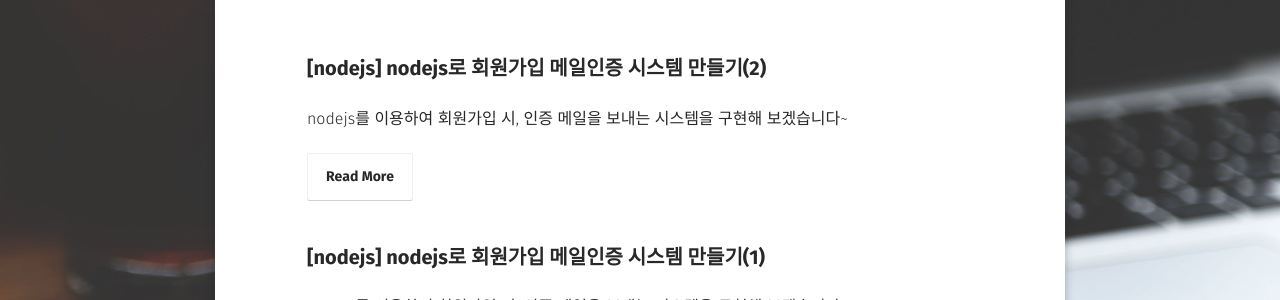
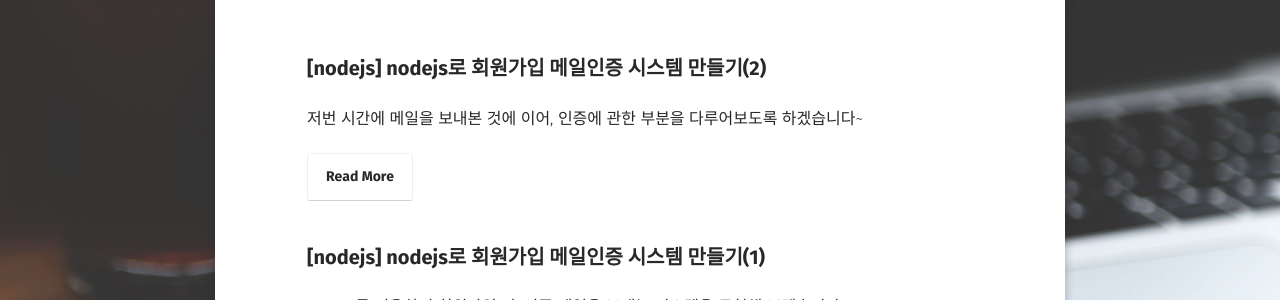
Before and after one commit to plan5886/plan5886.github.io, a Jekyll site: the page built from posts/index.md, in a window 1280 px wide. Shown: the part 249-549 px from the top of the page. Built offline with Jekyll 4.4.1, drawn with Linux system fonts in a browser that asks for light colours; some web fonts are replaced.

Commit message:
Update 2019-12-17-[nodejs]nodemailer with naver2.md

```diff
--- a/_posts/2019-12-17-[nodejs]nodemailer with naver2.md
+++ b/_posts/2019-12-17-[nodejs]nodemailer with naver2.md
@@ -2,7 +2,7 @@
 layout: post
 title:  "[nodejs] nodejs로 회원가입 메일인증 시스템 만들기(2)"
 date:   2019-12-15
-excerpt: "nodejs를 이용하여 회원가입 시, 인증 메일을 보내는 시스템을 구현해 보겠습니다~"
+excerpt: "저번 시간에 메일을 보내본 것에 이어, 인증에 관한 부분을 다루어보도록 하겠습니다~"
 tag: [nodejs, nodemailer, smtp, nodemailer-smtp-transport, nodejs naver, nodejs smtp, nodejs 네이버, nodemailer 네이버 ]
 comments: true
 ---
```
